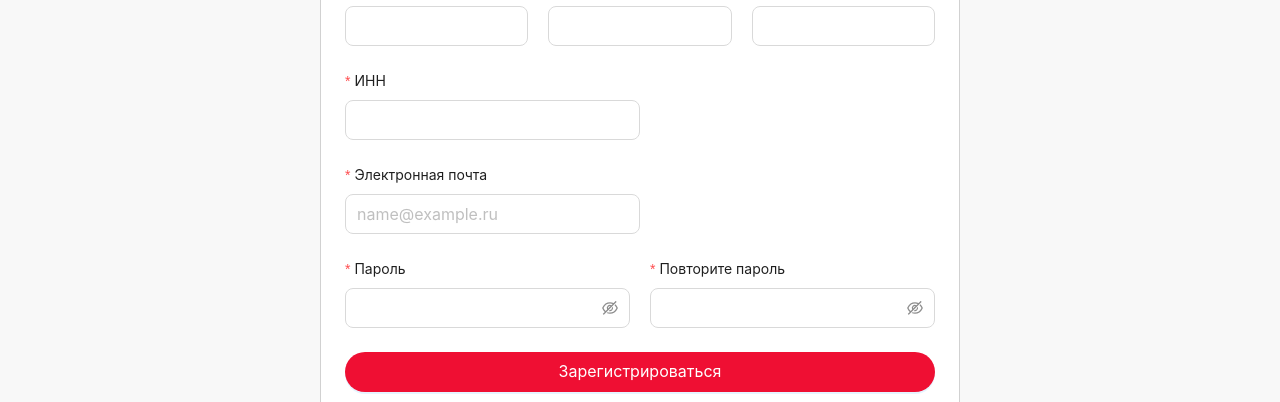
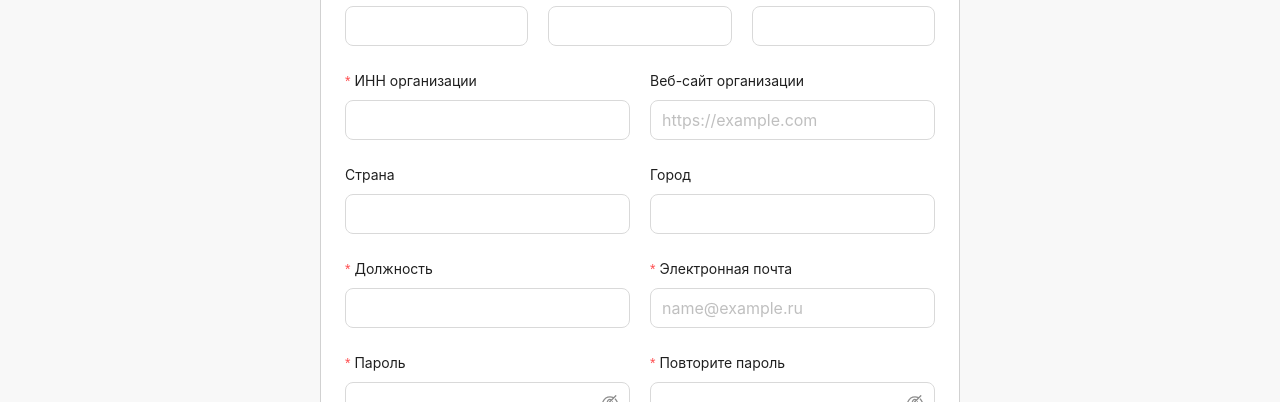
Before and after one commit to Afaneor/lct-2024-summer-invest-frontend, a Next.js app: page /registration in a window 1280 px wide. Shown: the part 259-661 px from the top of the page. Built offline with nearby package versions, Linux system fonts and the light colour scheme; no server answers.

Commit message:
feat: поправил поля регистрации

```diff
--- a/src/components/Header/Header.module.scss
+++ b/src/components/Header/Header.module.scss
@@ -18,7 +18,6 @@
   width: 100%;
   padding: 0;
   background-color: transparent;
-  transition: background-color 0.9s ease;
 }
 
 .headerContainer:hover {
--- a/src/pages/registration/index.tsx
+++ b/src/pages/registration/index.tsx
@@ -22,7 +22,7 @@ const Registration: FCC = () => {
       .then(() => {
         notification.success({
           message:
-            'Вам отправлено сообщение на почту для подтвеждения регистрации',
+            'Вам отправлено сообщение на почту для подтверждения регистрации',
           duration: 3,
         })
         router.push('/login')
@@ -41,9 +41,16 @@ const Registration: FCC = () => {
     })
   }
   return (
-    <Main meta={<Meta title='Регистрация' description='' />}>
+    <Main
+      meta={
+        <Meta
+          title='Регистрация'
+          description='Регистрация в системе умного помощника'
+        />
+      }
+    >
       <Row justify='center' style={{ padding: '1% 0' }}>
-        <Col xs={24} md={12}>
+        <Col xs={24} md={24} lg={12}>
           <Card hoverable>
             <BebasNeueTitle level={1} title='Регистрация' />
             <Form
@@ -90,20 +97,69 @@ const Registration: FCC = () => {
                     <Input size='large' />
                   </FormItem>
                 </Col>
-              </Row>
+                <Col xs={24} md={24} lg={12}>
                   <FormItem
-                label='ИНН'
+                    label='ИНН организации'
                     name='inn'
-                wrapperCol={{ span: 12 }}
                     errors={errors.inn}
-                rules={[{ required: true, message: 'Пожалуйста, введите ИНН' }]}
+                    rules={[
+                      { required: true, message: 'Пожалуйста, введите ИНН' },
+                    ]}
                   >
                     <Input size='large' />
                   </FormItem>
+                </Col>
+                <Col xs={24} md={24} lg={12}>
+                  <FormItem
+                    label='Веб-сайт организации'
+                    name='organization_website'
+                    wrapperCol={{ span: 24 }}
+                    rules={[
+                      { type: 'url', message: 'Введите корректный веб-сайт' },
+                    ]}
+                    errors={errors.organization_website}
+                  >
+                    <Input placeholder='https://example.com' size='large' />
+                  </FormItem>
+                </Col>
+              </Row>
+              <Row gutter={20}>
+                <Col xs={24} md={24} lg={12}>
+                  <FormItem
+                    label='Страна'
+                    name='country'
+                    errors={errors.country}
+                  >
+                    <Input size='large' />
+                  </FormItem>
+                </Col>
+                <Col xs={24} md={24} lg={12}>
+                  <FormItem label='Город' name='city' errors={errors.city}>
+                    <Input size='large' />
+                  </FormItem>
+                </Col>
+              </Row>
+              <Row gutter={20}>
+                <Col xs={24} md={24} lg={12}>
+                  <FormItem
+                    label='Должность'
+                    name='position'
+                    wrapperCol={{ span: 24 }}
+                    rules={[
+                      {
+                        required: true,
+                        message: 'Пожалуйста, введите должность',
+                      },
+                    ]}
+                    errors={errors.position}
+                  >
+                    <Input size='large' />
+                  </FormItem>
+                </Col>
+                <Col xs={24} md={24} lg={12}>
                   <FormItem
                     label='Электронная почта'
                     name='email'
-                wrapperCol={{ span: 12 }}
                     rules={[
                       {
                         type: 'email',
@@ -115,8 +171,10 @@ const Registration: FCC = () => {
                   >
                     <Input placeholder='name@example.ru' size='large' />
                   </FormItem>
+                </Col>
+              </Row>
               <Row gutter={20}>
-                <Col xs={24} md={12}>
+                <Col xs={24} md={24} lg={12}>
                   <FormItem
                     label='Пароль'
                     name='password1'
@@ -129,7 +187,7 @@ const Registration: FCC = () => {
                     <Input.Password size='large' />
                   </FormItem>
                 </Col>
-                <Col xs={24} md={12}>
+                <Col xs={24} md={24} lg={12}>
                   <FormItem
                     label='Повторите пароль'
                     name='password2'
```
Lines whose indentation alone changed are shown as unchanged.
